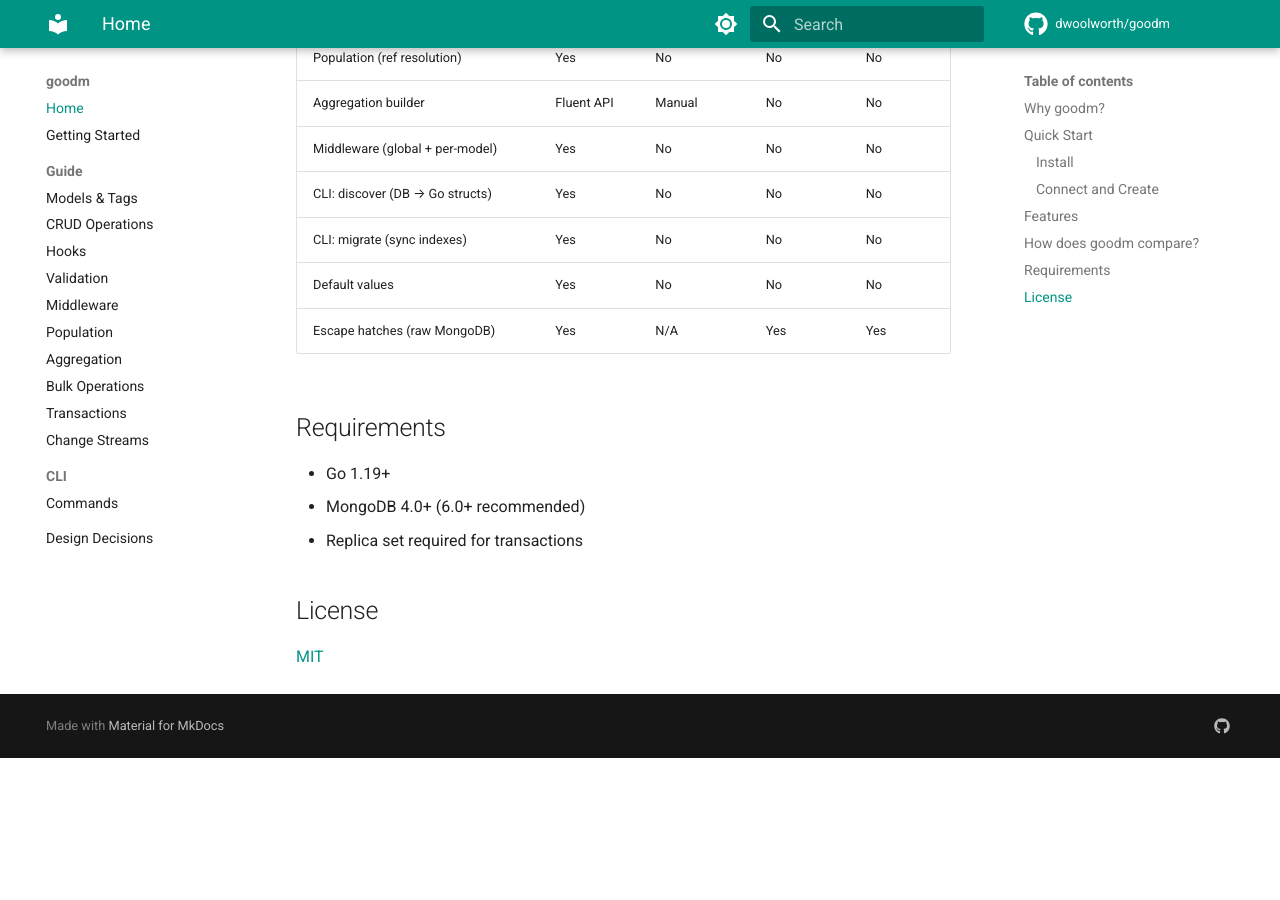
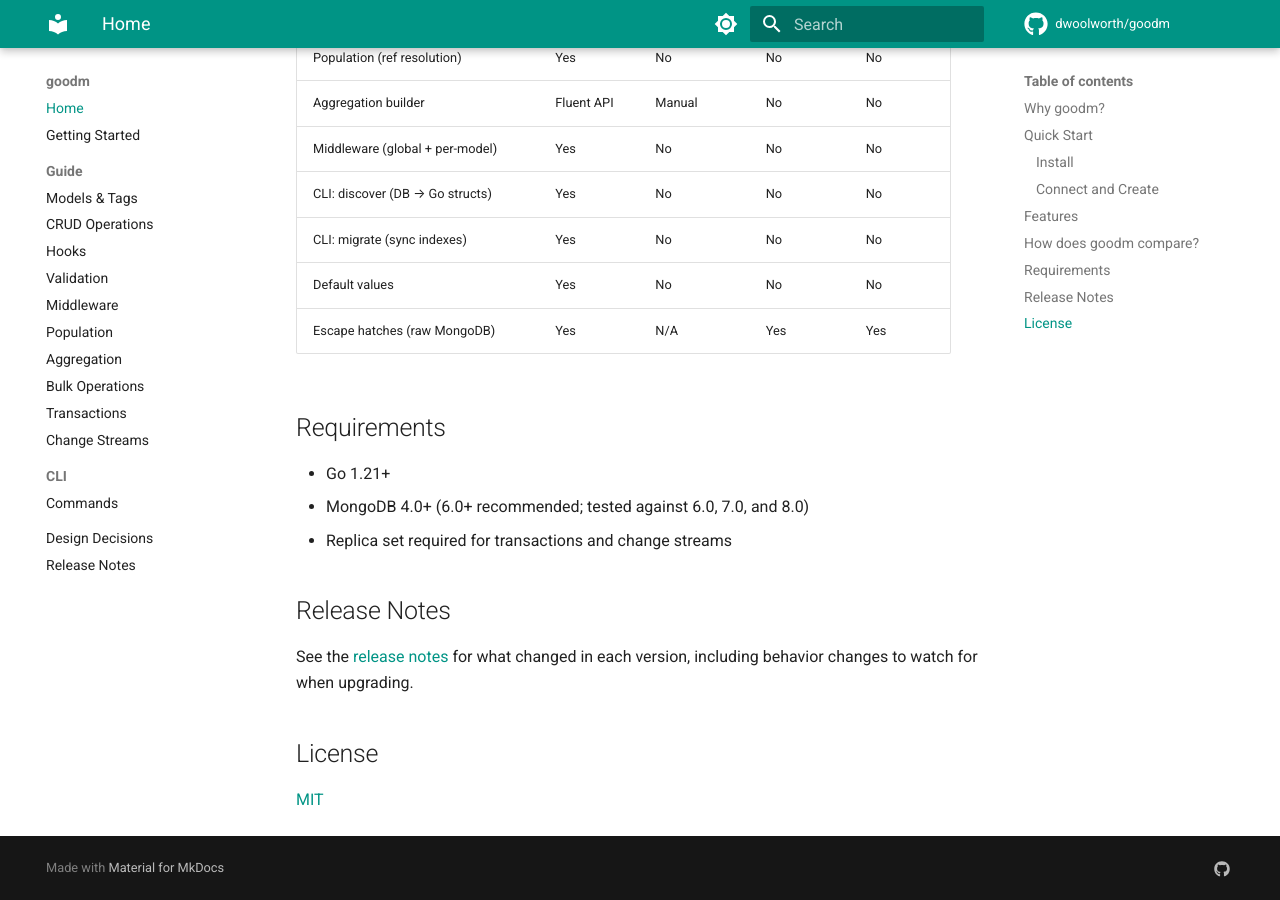
Before and after one commit to dwoolworth/goodm, an MkDocs documentation site: the page built from site-docs/index.md, in a window 1280 px wide and 900 px high, scrolled down 3298 px. Built offline with MkDocs 1.6.1 and Material for MkDocs 9.7.7, drawn with Linux system fonts in a browser that asks for light colours; comment, search, counter and statistics services are not loaded; before the commit the page ends 4056 px from its top, so only the background shows below that.

Commit message:
Publish release notes on goodm.io (#18)
The docs site had no release notes. site-docs/changelog.md is a symlink to
CHANGELOG.md so the site renders the same file, with a Release Notes entry
in the nav and a link from the home page. Each version heading in the
changelog now links to its GitHub release. The home page's requirements
match the README (Go 1.21+, MongoDB 6/7/8 tested, replica set for change
streams too).

Co-authored-by: Claude Fable 5.1 <noreply@anthropic.com>

```diff
--- a/mkdocs.yml
+++ b/mkdocs.yml
@@ -59,6 +59,7 @@ nav:
   - CLI:
     - Commands: cli.md
   - Design Decisions: design-decisions.md
+  - Release Notes: changelog.md
 
 docs_dir: site-docs
 
--- a/site-docs/index.md
+++ b/site-docs/index.md
@@ -126,9 +126,13 @@ func main() {
 
 ## Requirements
 
-- Go 1.19+
-- MongoDB 4.0+ (6.0+ recommended)
-- Replica set required for transactions
+- Go 1.21+
+- MongoDB 4.0+ (6.0+ recommended; tested against 6.0, 7.0, and 8.0)
+- Replica set required for transactions and change streams
+
+## Release Notes
+
+See the [release notes](changelog.md) for what changed in each version, including behavior changes to watch for when upgrading.
 
 ## License
 
```
Also changed, not shown: CHANGELOG.md (+12 -0 lines), site-docs/changelog.md (added, +1 -0 lines).
